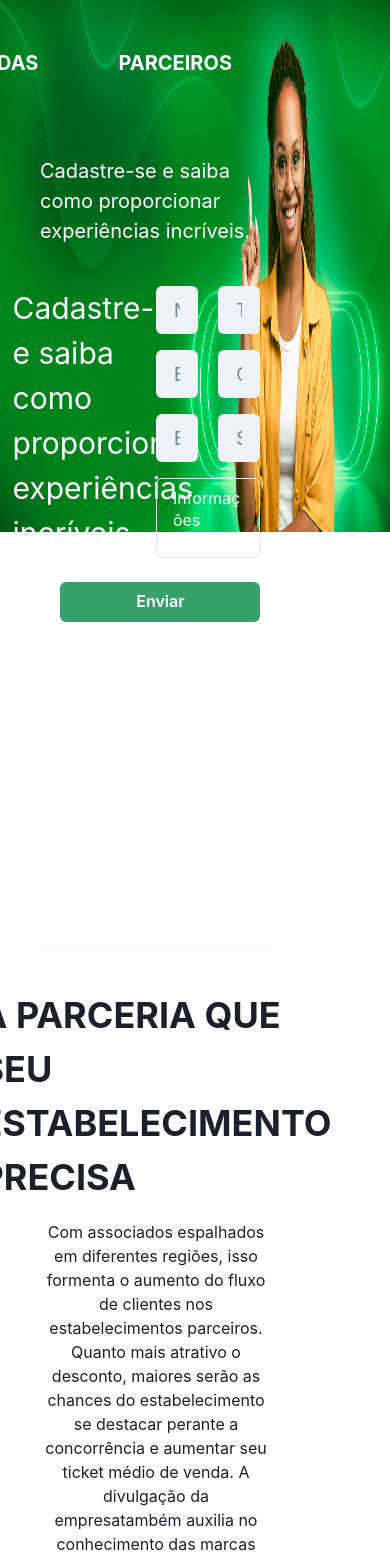
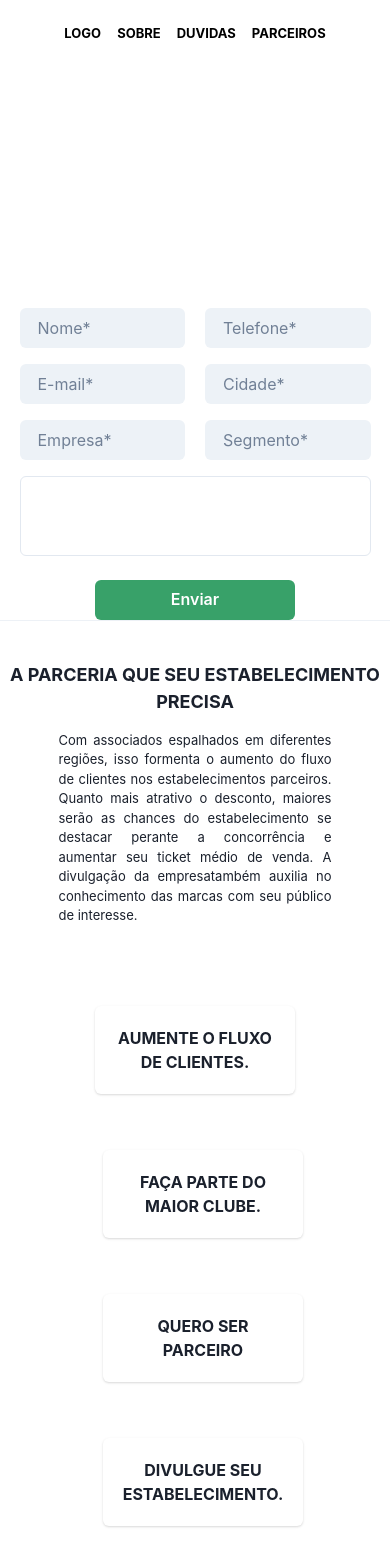
Before and after one commit to rafael346/landing-new-establishments, a Next.js app: page / in a window 390 px wide. Shown: the top 1559 px of the page. Built offline with nearby package versions, Linux system fonts and the light colour scheme.

Commit message:
feat:responsivity

```diff
--- a/src/app/globals.css
+++ b/src/app/globals.css
@@ -66,6 +66,7 @@
     }
   }
 
+
   @layer base {
     * {
       @apply border-border;
--- a/src/app/layout.tsx
+++ b/src/app/layout.tsx
@@ -1,4 +1,5 @@
 import { Providers } from './providers'
+
 
 export default function RootLayout({
   children,
--- a/src/app/page.tsx
+++ b/src/app/page.tsx
@@ -11,7 +11,7 @@ import banner from '../../public/images/tst.png'
 
 export default function Home() {
   return (<>
-    <Image
+    {/*<Image
     src={banner}
     alt='Dan Abramov'
     width={1920}
@@ -25,19 +25,19 @@ export default function Home() {
 
     }}
 
-  />
-    <Flex flexDir='column' px='10' width='80%'>
+  /> */}
+    <Flex flexDir='column' width={['100vw']}>
      <NavMenu />
       <Form />
      <Divider />
-     <Text fontSize='4xl' alignSelf='center' mt='10' mb='4' fontWeight='bold'>A PARCERIA QUE SEU ESTABELECIMENTO PRECISA</Text>
-     <Text fontSize='md' textAlign='center' mb='10'>Com associados espalhados em diferentes regiões, isso formenta o aumento do fluxo de clientes nos estabelecimentos parceiros. Quanto mais atrativo o desconto, maiores serão as chances do estabelecimento se destacar perante a concorrência e aumentar seu ticket médio de venda. A divulgação da empresatambém auxilia no conhecimento das marcas com seu público de interesse.</Text>
+     <Text fontSize={['large', 'x-large', 'xx-large']} alignSelf='center'  textAlign='center' mt='10' mb='4' fontWeight='bold'>A PARCERIA QUE SEU ESTABELECIMENTO PRECISA</Text>
+     <Text fontSize={['small','md']} textAlign={['justify']} alignSelf={"center"}  mb='10' width={['70%', '60%','50%']}>Com associados espalhados em diferentes regiões, isso formenta o aumento do fluxo de clientes nos estabelecimentos parceiros. Quanto mais atrativo o desconto, maiores serão as chances do estabelecimento se destacar perante a concorrência e aumentar seu ticket médio de venda. A divulgação da empresatambém auxilia no conhecimento das marcas com seu público de interesse.</Text>
       <Cards />
-      <Text fontSize='3xl' alignSelf='center' mt='10' mb='4' fontWeight='bold'>PARCEIROS</Text>
-      <Text fontSize='md' textAlign='center' mb='8'>Veja alguns de nossos parceiros</Text>
+      <Text fontSize={['large', 'x-large', 'xx-large']}  alignSelf='center' mt='10' mb='4' fontWeight='bold'>PARCEIROS</Text>
+      <Text fontSize={['small','md']}  textAlign='center' mb='8'>Veja alguns de nossos parceiros</Text>
 
-      <PartnersView />
-
+     <PartnersView />
+     <Flex flexDir={['column']} width={['80%','50%']} alignSelf='center'>
       <Dropdown title='Pra quem?'>
         Resposta
       </Dropdown>
@@ -47,6 +47,7 @@ export default function Home() {
       <Dropdown title='Como beneficia seu estabelecimento?'>
         Resposta
       </Dropdown>
+      </Flex>
       <Divider />
      <Flex height='20'/>
     </Flex>
--- a/src/components/Cards/index.tsx
+++ b/src/components/Cards/index.tsx
@@ -3,7 +3,7 @@ import React from 'react'
 
 export default function Cards() {
   return (
-    <SimpleGrid display='flex' justifyContent='center' spacing={4} mb='12' templateColumns='repeat(auto-fill, minmax(200px, 1fr))' alignItems='center' >
+    <SimpleGrid display='flex' flexDir={['column','row']} justifyContent='center' spacing={4} mb='12' templateColumns='repeat(auto-fill, minmax(200px, 1fr))' alignItems='center' >
     <Card mt='10' align='center' justify='center' cursor='pointer' maxWidth={200} _hover={{
       bgColor:'#48BB78',
       color: 'white'
--- a/src/components/Dropdown/styles.module.scss
+++ b/src/components/Dropdown/styles.module.scss
@@ -6,12 +6,13 @@
     align-items: flex-start;
     padding: 16px;
     gap: 16px;
+    margin-bottom: 15px;
 
     box-shadow: 4px 7px 7px -2px rgba(0,0,0,0.31);
     -webkit-box-shadow: 4px 7px 7px -2px rgba(0,0,0,0.31);
     -moz-box-shadow: 4px 7px 7px -2px rgba(0,0,0,0.31);
     width: 97%;
-    background: var(--basic-white);
+    background: #c2c2c2;
 
     border: 1px solid var(--text-color-1);
     border-radius: 8px;
--- a/src/components/Form/index.tsx
+++ b/src/components/Form/index.tsx
@@ -45,19 +45,19 @@ export default function Form() {
   }
 
   return (
-    <Flex align='center' flexDir='column' justify='center' as='form' >
-      <Text fontSize='xl'  cursor='pointer' mb='10'color='white' >Cadastre-se e saiba como proporcionar experiências incríveis.</Text>
+    <Flex align='center' flexDir='column' justify='center' as='form'>
+      <Text fontSize={['medium','large','x-large']} textAlign='center' cursor='pointer' mb={['5','10']} color='white' >Cadastre-se e saiba como proporcionar experiências incríveis.</Text>
       <Flex
         width='90%'
+        flexDir={['column','row']}
         borderRadius={8}
         onSubmit={handleSubmit(handleSignIn)}
       >
-        <Flex flexDir='column' maxWidth='50%' align='center'>
-        <Text fontSize='3xl'  cursor='pointer' mb='10' color='white' >Cadastre-se e saiba como proporcionar experiências incríveis.</Text>
-        <Text fontSize='lg' color='white'>Disponibilize descontos exlusivos e ganhe um maior fluxo de pessoas em seu estabelecimento, gerando economia e uma experiencia fantastica aos nossos associados.</Text>
+        <Flex flexDir={['column']} maxWidth={['100%','50%']} align='center' mr={['0','5']}>
+          <Text fontSize={['large','x-large']} textAlign='center' cursor='pointer'  mb={['5','10']} color='white' fontWeight='bold' >AUMENTE O FLUXO DE CLIENTES EM SEU ESTABELECIMENTO.</Text>
+          <Text fontSize={['small','large']} color='white' textAlign={['center','justify']}  mb={['5','10']}>Disponibilize descontos exlusivos e ganhe um maior fluxo de pessoas em seu estabelecimento, gerando economia e uma experiencia fantastica aos nossos associados.</Text>
         </Flex>
         <Flex
-        width='50%'
         borderRadius={8}
         flexDir='column'
         onSubmit={handleSubmit(handleSignIn)}
@@ -71,11 +71,13 @@ export default function Form() {
       >
         <Stack spacing='4' mr='5'>
           <Input
+          size={['md','lg']}
            placeholder='Nome*'
             error={errors.email}
             {...register('name')}
           />
           <Input
+            size={['md','lg']}
             placeholder='E-mail*'
             type='email'
             error={errors.email}
@@ -83,6 +85,7 @@ export default function Form() {
           />
           <Input
            placeholder='Empresa*'
+           size={['md','lg']}
             error={errors.company}
             {...register('company')}
           />
@@ -90,19 +93,22 @@ export default function Form() {
 
         <Stack spacing='4'>
           <Input
+          size={['md','lg']}
            placeholder='Telefone*'
             error={errors.telephone}
             {...register('telephone')}
           />
           <Input
+          size={['md','lg']}
            placeholder='Cidade*'
             error={errors.city}
             {...register('city')}
           />
           <Input
+          size={['md','lg']}
            placeholder='Segmento*'
-            error={errors.segmentation}
-            {...register('segmentation')}
+          error={errors.segmentation}
+          {...register('segmentation')}
           />
         </Stack>
         </Flex>
@@ -110,7 +116,7 @@ export default function Form() {
         <Button
           type='submit'
           mt='6'
-          alignSelf='flex-end'
+          alignSelf={['center','flex-end']}
           width='200px'
           colorScheme='green'
           size='md'
--- a/src/components/NavMenu/index.tsx
+++ b/src/components/NavMenu/index.tsx
@@ -6,18 +6,18 @@ import { Flex, Text } from '@chakra-ui/react';
 
 export default function NavMenu() {
   return (
-    <Flex my='12' justifyContent='right'>
+    <Flex my={[6,12]} justifyContent={['center']}color='black' fontSize={['small', 'medium','large','x-large']} fontWeight='bold'>
       <a>
-      <Text fontSize='xl' mx='10' cursor='pointer' fontWeight='bold' color='white'justifySelf='right' mr='80' >LOGO CLIENTE</Text>
+      <Text mx={[2, 10]} cursor='pointer' justifySelf='right' >LOGO</Text>
     </a>
     <a>
-      <Text fontSize='xl' mx='10' cursor='pointer' fontWeight='bold' color='white' >SOBRE</Text>
+      <Text mx={[2, 10]}cursor='pointer'  >SOBRE</Text>
     </a>
     <a>
-      <Text fontSize='xl' mx='10' cursor='pointer' fontWeight='bold' color='white'>DUVIDAS</Text>
+      <Text mx={[2, 10]}cursor='pointer' >DUVIDAS</Text>
     </a>
     <a>
-      <Text fontSize='xl' mx='10' cursor='pointer' fontWeight='bold' color='white'>PARCEIROS</Text>
+      <Text mx={[2, 10]}cursor='pointer' >PARCEIROS</Text>
     </a>
     </Flex>
   )
--- a/src/components/PartnersView/index.tsx
+++ b/src/components/PartnersView/index.tsx
@@ -6,7 +6,7 @@ export default function PartnersView() {
 
 
   return (
-    <SimpleGrid display='flex' justifyContent='center' spacing={4} mb='20' templateColumns='repeat(auto-fill, minmax(200px, 1fr))' alignItems='center'>
+    <SimpleGrid display='flex' flexDir={['column', 'row']} justifyContent='center' spacing={4} mb='20' templateColumns='repeat(auto-fill, minmax(200px, 1fr))' alignItems='center'>
     <Card mt='10' align='center' justify='center' cursor='pointer' maxWidth={200} height={150} _hover={{
       bgColor:'#48BB78',
       color: 'white'
```
Also changed, not shown: src/app/fonts.ts (added, +11 -0 lines).
